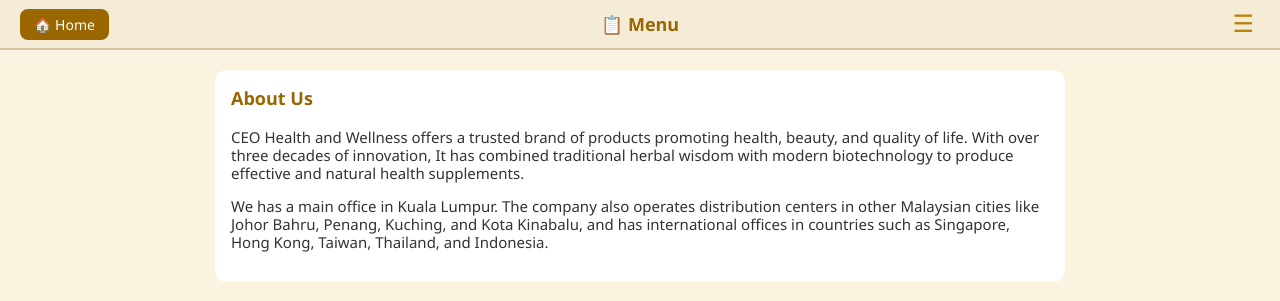
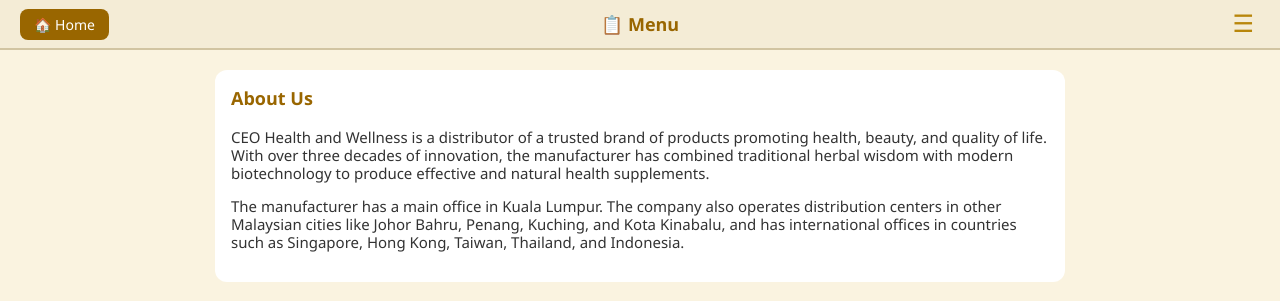
Before and after one commit to yyk-hub/chat-ui, a plain HTML site: page menu.html in a window 1280 px wide. Shown: the top 301 px of the page. Drawn offline with Linux system fonts and the light colour scheme; no server answers.

Commit message:
Update menu.html

```diff
--- a/menu.html
+++ b/menu.html
@@ -263,10 +263,10 @@
 
   <section>
     <h3>About Us</h3>
-    <p>CEO Health and Wellness offers a trusted brand of products promoting health, beauty, and quality of life.
-       With over three decades of innovation, It has combined traditional herbal wisdom with modern biotechnology
+    <p>CEO Health and Wellness is a distributor of a trusted brand of products promoting health, beauty, and quality of life.
+       With over three decades of innovation, the manufacturer has combined traditional herbal wisdom with modern biotechnology
        to produce effective and natural health supplements.</p>
-    <p>We has a main office in Kuala Lumpur. The company also operates distribution centers in other Malaysian cities like Johor Bahru, Penang, Kuching, and Kota Kinabalu, and has international offices in countries such as Singapore, Hong Kong, Taiwan, Thailand, and Indonesia.</p>
+    <p>The manufacturer has a main office in Kuala Lumpur. The company also operates distribution centers in other Malaysian cities like Johor Bahru, Penang, Kuching, and Kota Kinabalu, and has international offices in countries such as Singapore, Hong Kong, Taiwan, Thailand, and Indonesia.</p>
   </section>
 
   <section>
```
